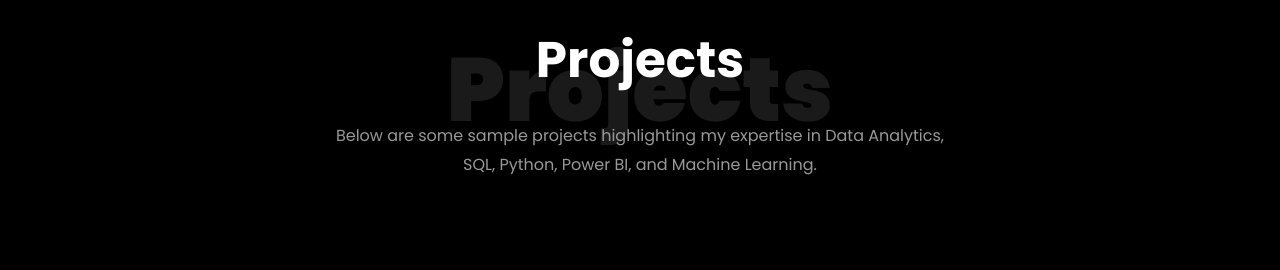
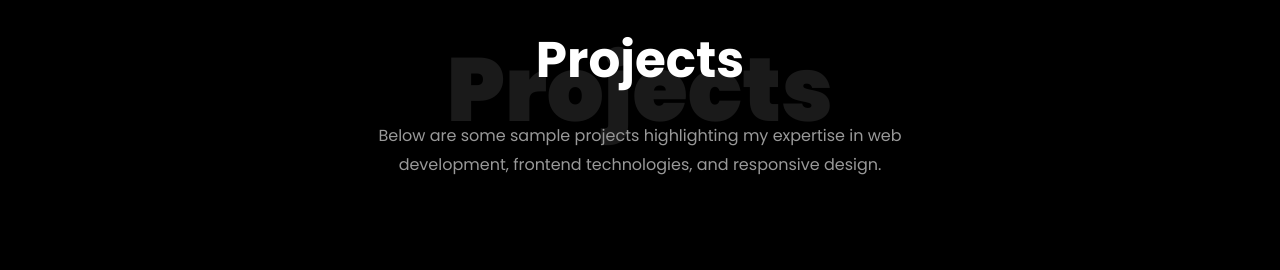
Before and after one commit to Rishabh-chaurasia/Rishabh-chaurasia.github.io, a plain HTML site: page index.html in a window 1280 px wide. Shown: the part 3600-3870 px from the top of the page. Drawn offline with Linux system fonts and the light colour scheme; animation ran at ten frames a second; files whose address does not match are found by name.

Commit message:
index.html

```diff
--- a/index.html
+++ b/index.html
@@ -402,7 +402,8 @@
 							<div class="col-md-7 heading-section text-center ftco-animate">
 									<h1 class="big big-2">Projects</h1>
 									<h2 class="mb-4">Projects</h2>
-									<p>Below are some sample projects highlighting my expertise in Data Analytics, SQL, Python, Power BI, and Machine Learning.</p>
+									<p>Below are some sample projects highlighting my expertise in web development, frontend technologies, and responsive design.</p>
+
 							</div>
 					</div>
 					<div class="row d-flex">
```
